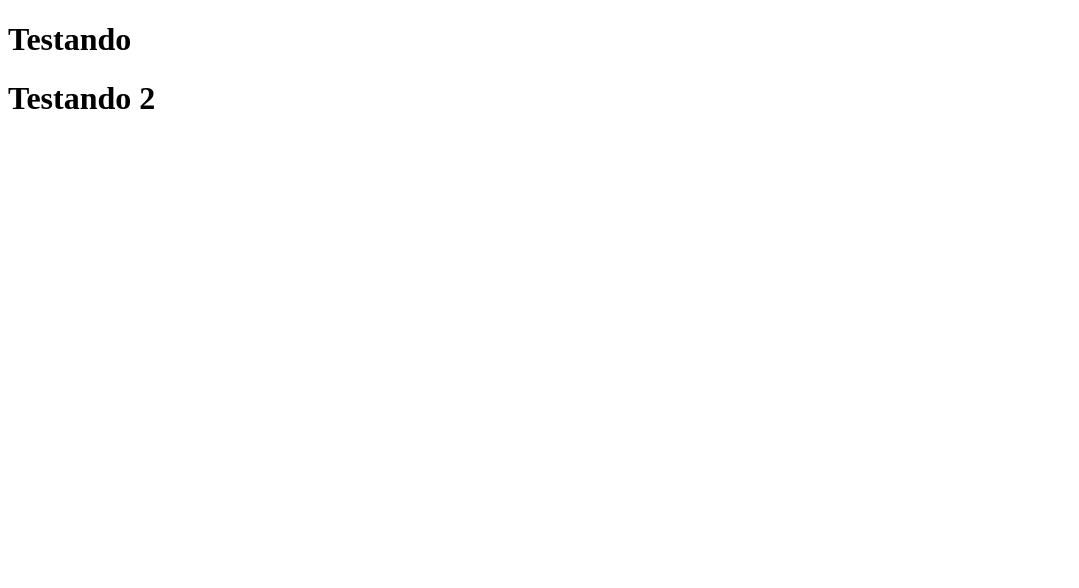
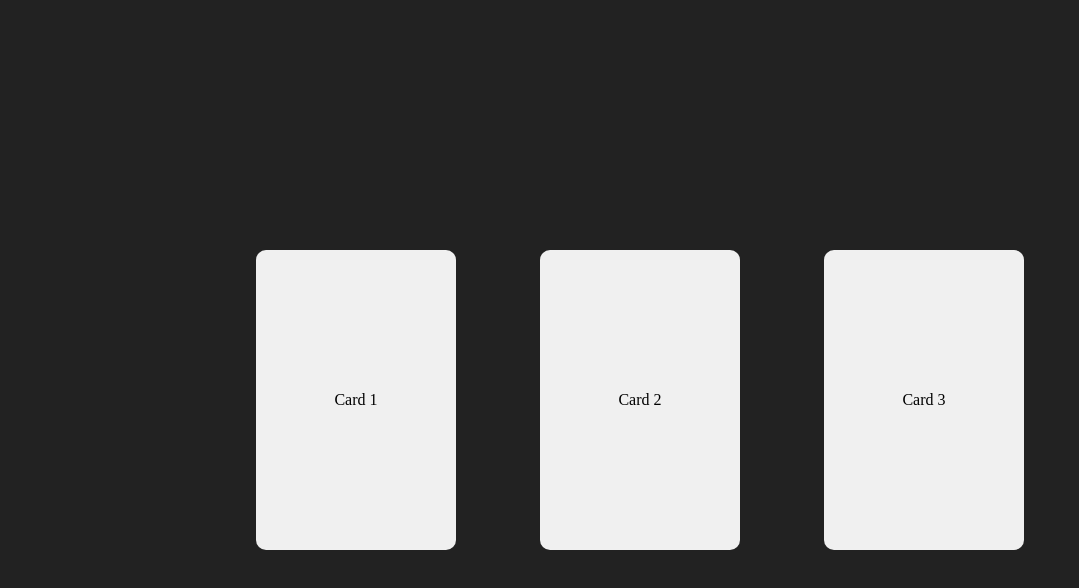
Before and after one commit to Andre-Roddrigues/Andre-Git, a plain HTML site: page index.html in a window 1280 px wide. Shown: the whole page, without its empty margins (0-1079 px from the left). Drawn offline with Linux system fonts and the light colour scheme.

Commit message:
Up-date 3

```diff
--- a/index.html
+++ b/index.html
@@ -3,10 +3,15 @@
 <head>
     <meta charset="UTF-8">
     <meta name="viewport" content="width=device-width, initial-scale=1.0">
-    <title>test</title>
+    <title>3 Card Game</title>
+    <link rel="stylesheet" href="styler.css">
 </head>
 <body>
-    <h1>Testando</h1>
-    <h1>Testando 2</h1>
+    <div class="game">
+        <div class="card" onclick="changeColor('card1')">Card 1</div>
+        <div class="card" onclick="changeColor('card2')">Card 2</div>
+        <div class="card" onclick="changeColor('card3')">Card 3</div>
+    </div>
+    <script src="script.js"></script>
 </body>
 </html>
--- a/script.js
+++ b/script.js
@@ -0,0 +1,7 @@
+function changeColor(card) {
+    const cards = document.querySelectorAll('.card');
+    cards.forEach(card => {
+        card.style.backgroundColor = '#f0f0f0';
+    });
+    document.getElementById(card).style.backgroundColor = '#3498db';
+}
--- a/styler.css
+++ b/styler.css
@@ -0,0 +1,30 @@
+body {
+    display: flex;
+    justify-content: center;
+    align-items: center;
+    height: 100vh;
+    margin: 0;
+    background-color: #222;
+}
+
+.game {
+    display: flex;
+    justify-content: space-between;
+    width: 60%;
+}
+
+.card {
+    width: 200px;
+    height: 300px;
+    background-color: #f0f0f0;
+    display: flex;
+    justify-content: center;
+    align-items: center;
+    border-radius: 10px;
+    cursor: pointer;
+    transition: 0.3s;
+}
+
+.card:hover {
+    transform: scale(1.1);
+}
```
